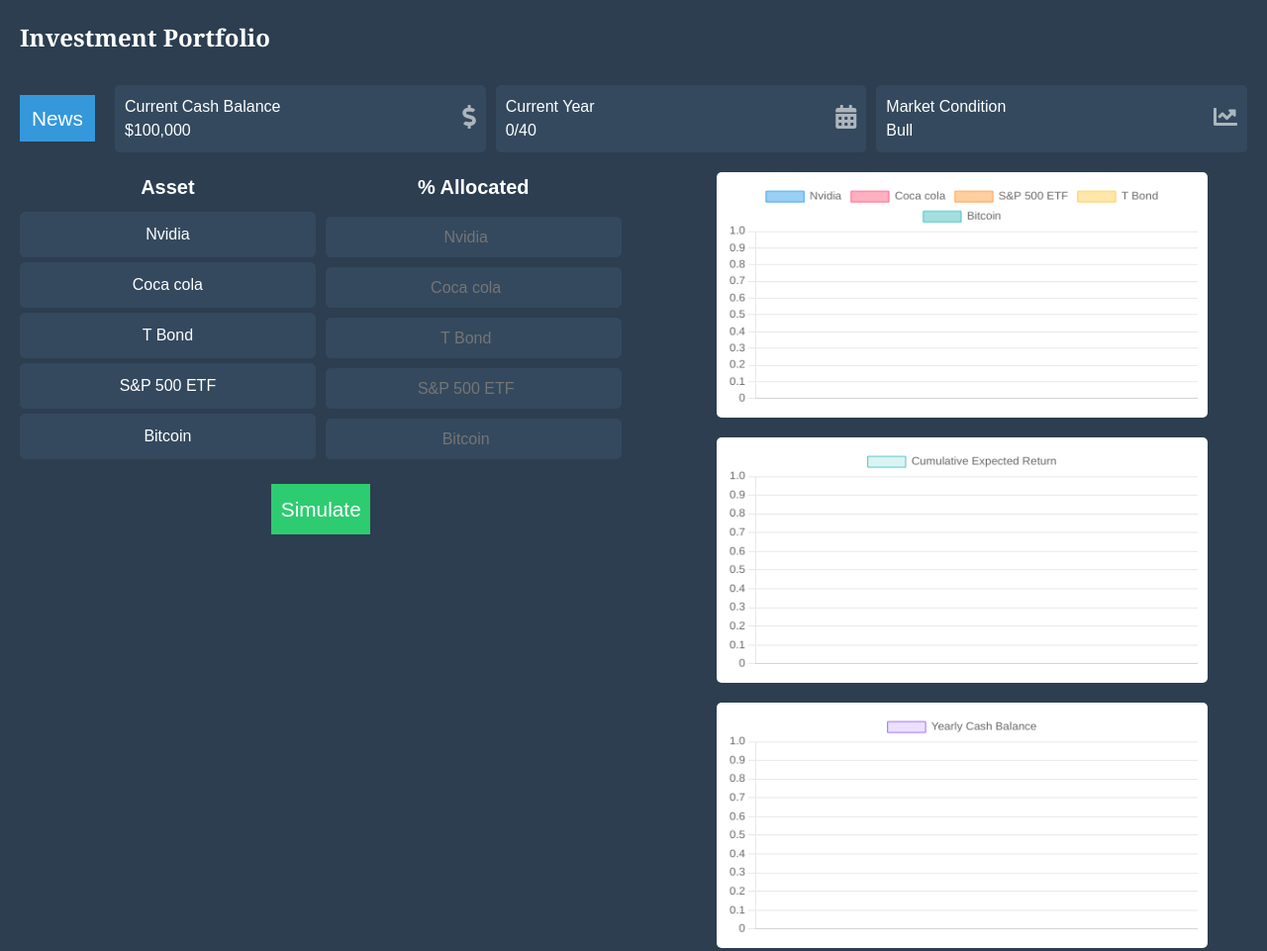
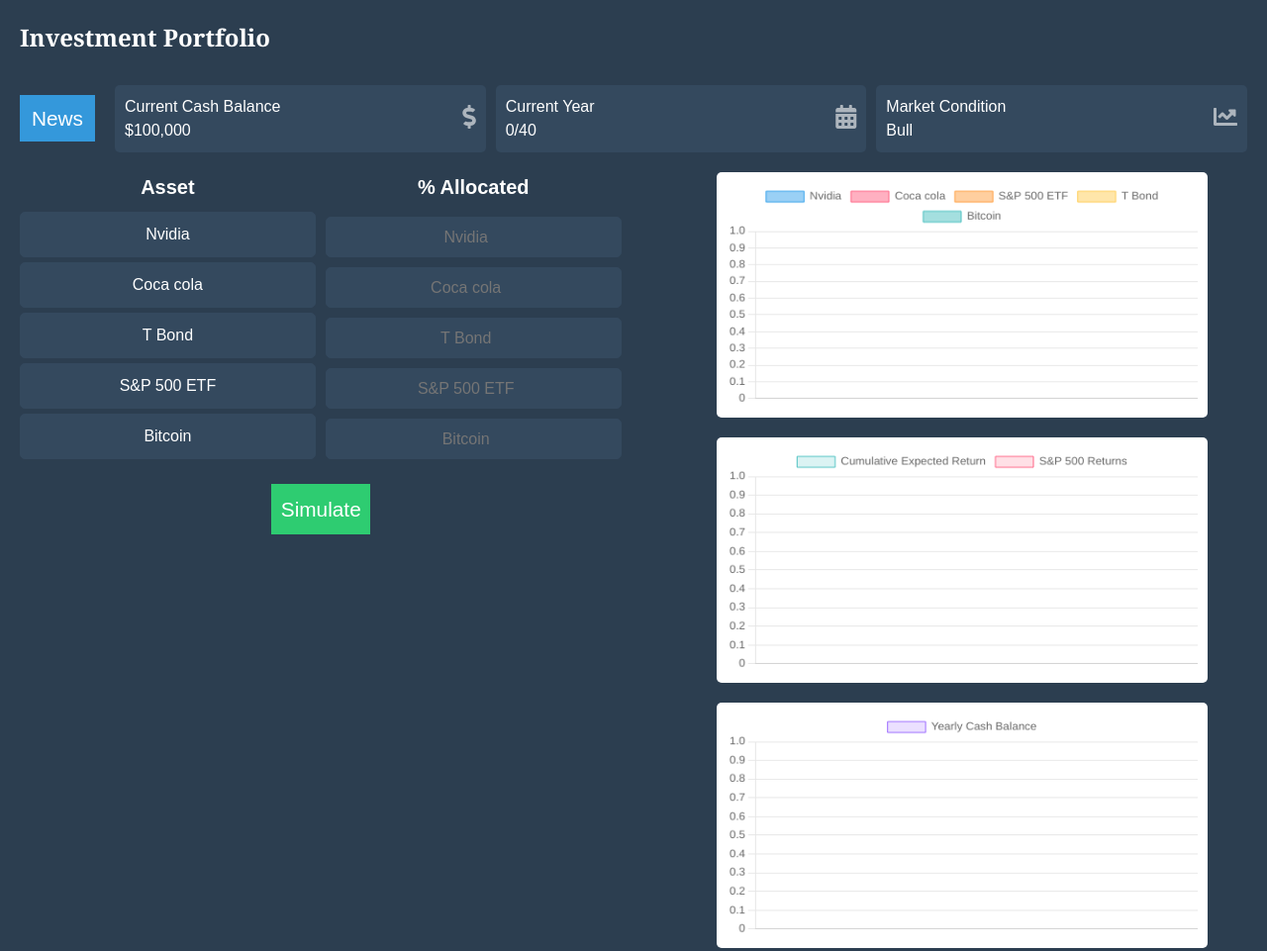
Before and after one commit to ffannisa/Investment-Portfolio-Simulation, a website built with Parcel: page Finance Simulation/index.html in a window 1280 px wide. Shown: the whole page at 99% size. Built offline with nearby package versions, Linux system fonts and the light colour scheme.

Commit message:
add sp500 line plot to existing plot

```diff
--- a/Finance Simulation/index.html
+++ b/Finance Simulation/index.html
@@ -90,7 +90,7 @@
                   <input type="number" name="nvidia-allocated" placeholder="Nvidia" class="input-box" min="0" max="100">
                   <input type="number" name="coca-cola-allocated" placeholder="Coca cola" class="input-box" min="0" max="100">
                   <input type="number" name="t-bond-allocated" placeholder="T Bond" class="input-box" min="0" max="100">
-                  <input type="number" name="sp500-allocated" placeholder="S&P 500 ETF" class="input-box" min="0" max="100">
+                  <input type="number" name="s&p-500-etf-allocated" placeholder="S&P 500 ETF" class="input-box" min="0" max="100">
                   <input type="number" name="bitcoin-allocated" placeholder="Bitcoin" class="input-box" min="0" max="100">
               </div>
           </div>
--- a/Finance Simulation/index.js
+++ b/Finance Simulation/index.js
@@ -123,11 +123,11 @@
 
 // Constants for alpha and beta values of each stock
 const stockParameters = {
-    'Nvidia': { alpha: -0.409, beta: 36.353 },
-    'Coca cola': { alpha: 0.524, beta: -16.895 },
-    'S&P 500 ETF': { alpha: 0.302, beta: -8.516 },
-    'T Bond': { alpha: -0.0198, beta: 3.0001 },
-    'Bitcoin': { alpha: 56.06, beta: -1281.893 }
+    'Nvidia': { alpha: 0.64, beta: -3.29, var:0.712 },
+    'Coca cola': { alpha: 0.108, beta: -2.21, var:0.016 },
+    'S&P 500 ETF': { alpha: 0.188, beta: -3.012, var:0.0257 },
+    'T Bond': { alpha: 0.044, beta: -0.462, var: 0.0082 },
+    'Bitcoin': { alpha: 22.683, beta: -341.953, var: 809.17 }
 };
 
 // Expected returns for each stock, initially empty
@@ -145,16 +145,27 @@
     const M = Math.random(); // Reuse this value for expected return calculations
     calculateExpectedReturns(M);
     calculateCumulativeReturns(); // Calculate cumulative returns
+    calculateSP500Returns();
     updateMarketConditionDisplay(marketCondition);
     updateModalText(marketCondition);
     updateChart();
 }
 
+// Utility function to generate random numbers with a normal distribution, The Box-Muller transform
+// In finance, asset returns are often modeled as normally distributed, due to the Central Limit Theorem
+function normalRandom() {
+    let u = 0, v = 0;
+    while (u === 0) u = Math.random(); //Converting [0,1) to (0,1)
+    while (v === 0) v = Math.random();
+    return Math.sqrt(-2.0 * Math.log(u)) * Math.cos(2.0 * Math.PI * v);
+}
+
 // Calculate expected returns for each stock
 function calculateExpectedReturns(M) {
     Object.keys(stockParameters).forEach(stock => {
-        const { alpha, beta } = stockParameters[stock];
-        const expectedReturn = alpha + beta * M;
+        const { alpha, beta, var: variance } = stockParameters[stock];
+        const randomComponent = Math.sqrt(variance) * normalRandom();
+        const expectedReturn = alpha + beta * M + randomComponent;
         expectedReturns[stock].push(expectedReturn);
     });
 }
@@ -220,7 +231,16 @@
 
 }
 
+let sp500CumulativeReturns = [];
 
+// New function to calculate S&P 500 ETF returns based on its allocation
+function calculateSP500Returns() {
+    const sp500Returns = expectedReturns['S&P 500 ETF'];
+    const inputSelector = 'input[name="s&p-500-etf-allocated"]'; // Adjust the name based on your actual input naming convention
+    const inputElement = document.querySelector(inputSelector);
+    const percentAllocated = parseFloat(inputElement.value) / 100 || 0;
+    sp500CumulativeReturns = sp500Returns.map(returnValue => returnValue * percentAllocated);
+}
 
 // Initialization of the charts moved to a function for dynamic updates
 let myChart;
@@ -248,19 +268,28 @@
         }
     });
 
-    // Initialize the second chart for cumulative expected returns
+    // Initialize the second chart for cumulative expected returns and S&P 500 comparison
     const ctx2 = document.getElementById('mySecondChart');
     mySecondChart = new Chart(ctx2, {
         type: 'line',
         data: {
             labels: [], // Will be updated with years as for the first chart
-            datasets: [{
-                label: 'Cumulative Expected Return',
-                data: [], // Will be updated dynamically
-                borderWidth: 1,
-                borderColor: 'rgb(75, 192, 192)', // Example styling
-                backgroundColor: 'rgba(75, 192, 192, 0.2)' // Example styling
-            }]
+            datasets: [
+                {
+                    label: 'Cumulative Expected Return',
+                    data: [], // Will be updated dynamically
+                    borderWidth: 1,
+                    borderColor: 'rgb(75, 192, 192)', // Example styling
+                    backgroundColor: 'rgba(75, 192, 192, 0.2)' // Example styling
+                },
+                {
+                    label: 'S&P 500 Returns',
+                    data: [], // Will be updated with S&P 500 returns
+                    borderWidth: 1,
+                    borderColor: 'rgb(255, 99, 132)', // Different styling for distinction
+                    backgroundColor: 'rgba(255, 99, 132, 0.2)'
+                }
+            ]
         },
         options: {
             scales: {
@@ -305,7 +334,9 @@
 
     mySecondChart.data.labels = cumulativeReturns.map((_, index) => `Year ${index + 1}`);
     mySecondChart.data.datasets[0].data = cumulativeReturns;
-    console.log("Second Chart Data:", mySecondChart.data.datasets[0].data); // Add this line for debugging
+    mySecondChart.data.datasets[1].data = sp500CumulativeReturns;
+    console.log("Cumulative Returns:", mySecondChart.data.datasets[0].data); // Add this line for debugging
+    console.log("S&P 500 Cumulative Returns:", sp500CumulativeReturns);
     mySecondChart.update();
 
     myThirdChart.data.labels = yearlyCashBalances.map((_, index) => `Year ${index + 1}`);
```
